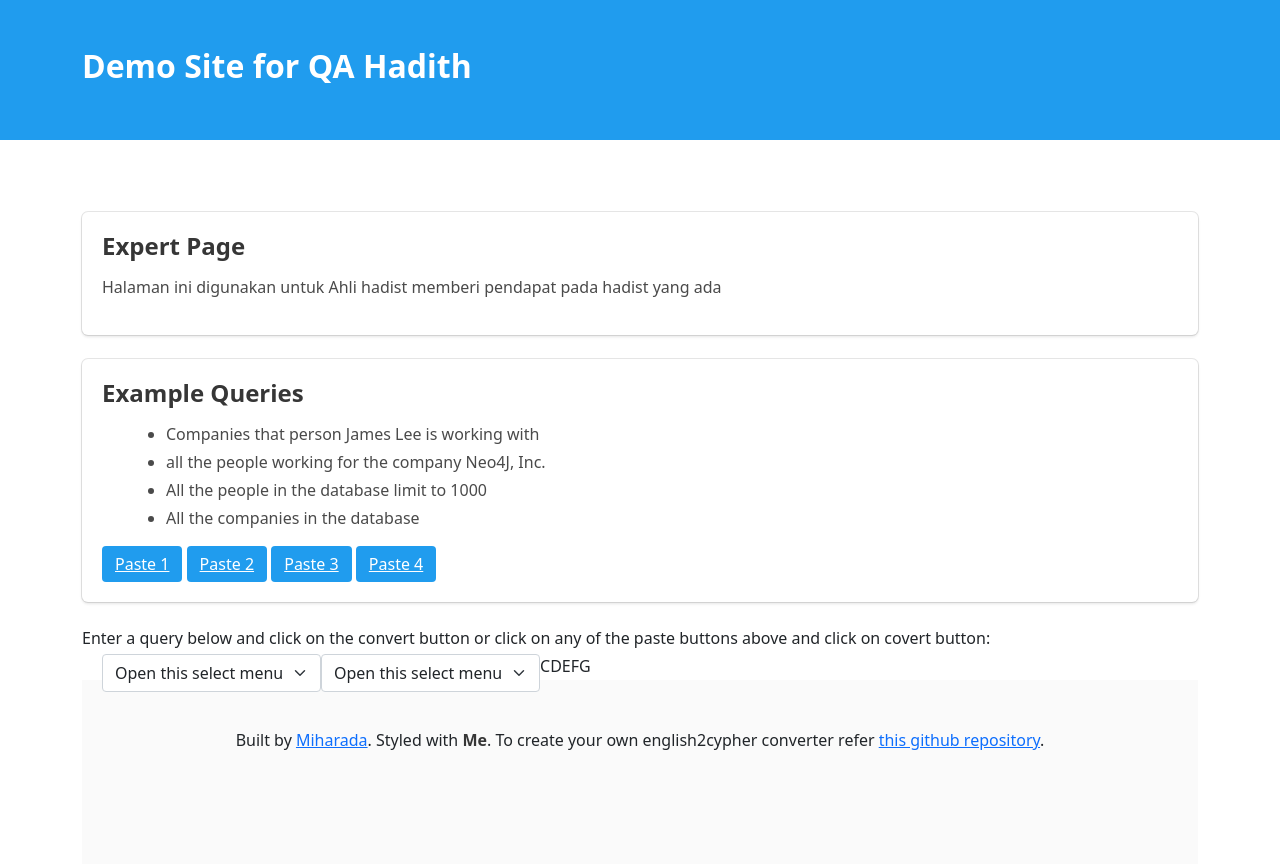
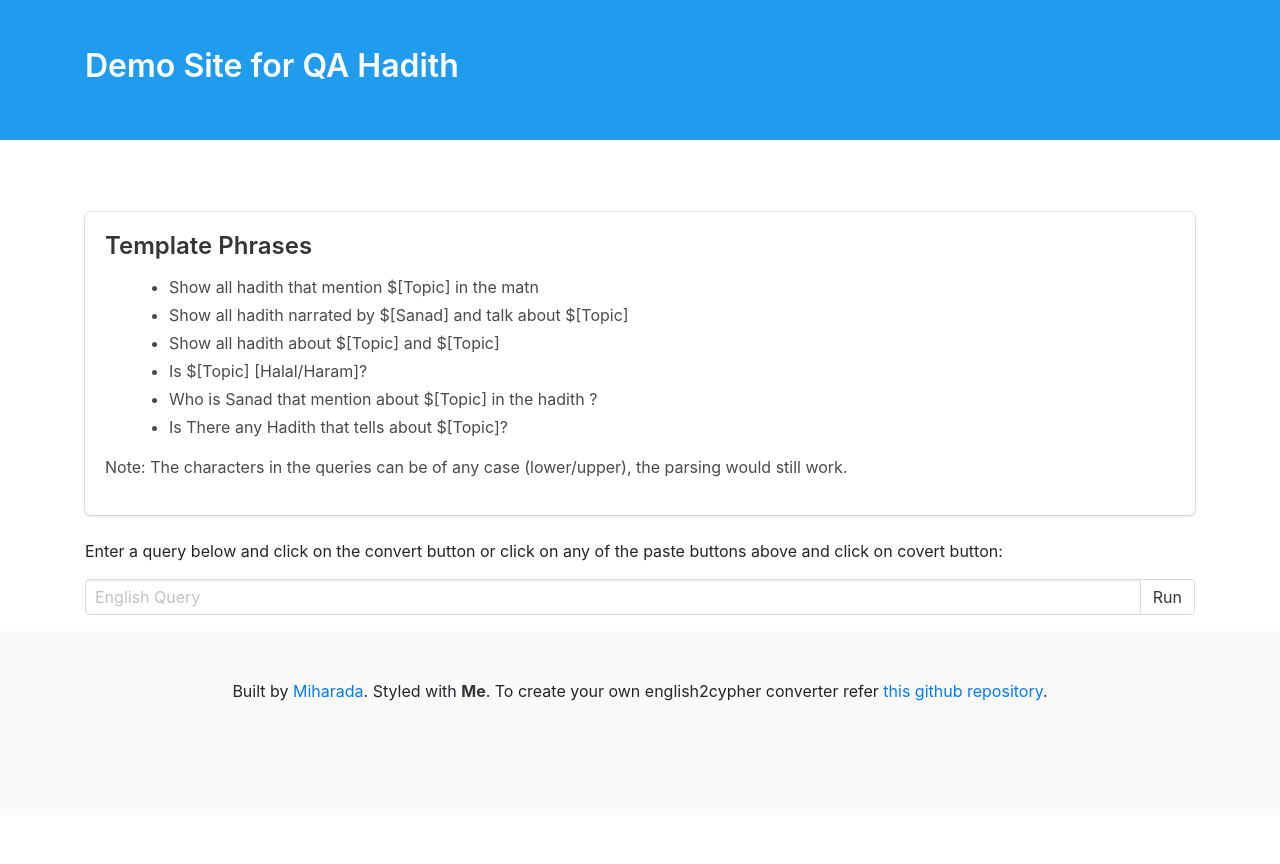
Before and after one commit to Miharada/QA-Hadith-Neo4j, a Flask app: page /expertpage in a window 1280 px wide. After the commit the page ends 701 px from the top, so only its background shows below. Run offline with Flask 2, Linux system fonts and the light colour scheme; some libraries are stand-ins or nearby versions.

Commit message:
Add files via upload

```diff
--- a/templates/ExpertPage.html
+++ b/templates/ExpertPage.html
@@ -13,6 +13,16 @@
 <script src="https://cdn.datatables.net/1.11.3/js/jquery.dataTables.min.js" type="text/javascript"></script>
 <link rel="stylesheet" href="https://cdn.datatables.net/1.11.3/css/jquery.dataTables.min.css"></script>
 
+<link rel='stylesheet' href='https://cdnjs.cloudflare.com/ajax/libs/font-awesome/4.7.0/css/font-awesome.min.css'>
+
+<link rel="stylesheet" href="https://fonts.googleapis.com/css?family=Source+Sans+Pro:300,400,400i,700&display=fallback">
+    <link rel="stylesheet" href="https://stackpath.bootstrapcdn.com/bootstrap/4.1.3/css/bootstrap.min.css" integrity="sha384-MCw98/SFnGE8fJT3GXwEOngsV7Zt27NXFoaoApmYm81iuXoPkFOJwJ8ERdknLPMO" crossorigin="anonymous">
+    <script src="https://code.jquery.com/jquery-3.2.1.slim.min.js" integrity="sha384-KJ3o2DKtIkvYIK3UENzmM7KCkRr/rE9/Qpg6aAZGJwFDMVNA/GpGFF93hXpG5KkN" crossorigin="anonymous"></script>
+    <script src="https://cdnjs.cloudflare.com/ajax/libs/popper.js/1.12.9/umd/popper.min.js" integrity="sha384-ApNbgh9B+Y1QKtv3Rn7W3mgPxhU9K/ScQsAP7hUibX39j7fakFPskvXusvfa0b4Q" crossorigin="anonymous"></script>
+    <script src="https://maxcdn.bootstrapcdn.com/bootstrap/4.0.0/js/bootstrap.min.js" integrity="sha384-JZR6Spejh4U02d8jOt6vLEHfe/JQGiRRSQQxSfFWpi1MquVdAyjUar5+76PVCmYl" crossorigin="anonymous"></script>
+
+
+    <link rel="stylesheet" href="https://maxcdn.bootstrapcdn.com/bootstrap/4.0.0/css/bootstrap.min.css" integrity="sha384-Gn5384xqQ1aoWXA+058RXPxPg6fy4IWvTNh0E263XmFcJlSAwiGgFAW/dAiS6JXm" crossorigin="anonymous">
 <!-- https://stackoverflow.com/questions/55614780/pandas-to-datatable-using-jinja2 -->
 
 <section class="hero is-info">
@@ -34,14 +44,22 @@
   <article class="media">
     <div class="media-content">
       <div class="content">
-        <h3>Expert Page</h3>
-        <p>Halaman ini digunakan untuk Ahli hadist memberi pendapat pada hadist yang ada</p>
+        <h3>Template Phrases</h3>
+        <ul>
+          <li>Show all hadith that mention $[Topic] in the matn</li>
+          <li>Show all hadith narrated by $[Sanad] and talk about $[Topic]</li>
+          <li>Show all hadith about $[Topic] and $[Topic]</li>
+          <li>Is $[Topic] [Halal/Haram]?</li>
+          <li>Who is Sanad that mention about $[Topic] in the hadith ?</li>
+          <li>Is There any Hadith that tells about $[Topic]?</li>
+        </ul>
+        <p>Note: The characters in the queries can be of any case (lower/upper), the parsing would still work.</p>
       </div>
     </div>
   </article>
 </div>
 
-<div class="box">
+<!-- <div class="box">
   <article class="media">
     <div class="media-content">
       <div class="content">
@@ -59,55 +77,100 @@
       </div>
     </div>
   </article>
-</div>
+</div> -->
 
 <p>Enter a query below and click on the convert button or click on any of the paste buttons above and click on covert button:</p>
-<form method="POST" action=""{{ url_for('generateHadith') }}"">
-  <div>
-    <ul class="columns" data-columns="2">
-        <li>
-          <select class="form-select" aria-label="Default select example">
-            <option selected>Open this select menu</option>
-            <option value="1">One</option>
-            <option value="2">Two</option>
-            <option value="3">Three</option>
-          </select>
-        </li>
-        <li>
-          <select class="form-select" aria-label="Default select example">
-            <option selected>Open this select menu</option>
-            <option value="1">One</option>
-            <option value="2">Two</option>
-            <option value="3">Three</option>
-          </select>
-        </li>
-        <li>C</li>
-        <li>D</li>
-        <li>E</li>
-        <li>F</li>
-        <li>G</li>
-    </ul>
-</div>
+<form method="POST" action=""{{ url_for('expertcommentprocess') }}"">
+  <div class="field has-addons">
+    <p class="control is-expanded">
+    <input class="input" type="text" placeholder="English Query" name="statement" value="{{statement}}" data-multiple>
+    </p>
+    <p class="control">
+    <button class="button" type="submit">Run</button>
+    </p>
+  </div>
 </form>
+
+{% if rules %}
+  <p>Rule Tidak ditemukan</p>
+{% endif %}
 
 {% if tableHadith %}
 <div id="mytablediv">
-
+  <table class="table">
+    <thead class="thead-dark">
+      <tr>
+        <th scope="col">Question</th>
+        <th scope="col">Answer</th>
+        <th scope="col">Matn</th>
+        <th scope="col">Input Comment</button></th>
+      </tr>
+    </thead>
+    <tbody>
+      {% for i in range(datas|length) %}
+        <tr>
+          <td id="Question" value="{{datas.iloc[i][0]}}">{{datas.iloc[i][0]}}</td>
+          <td id="Answer">{{datas.iloc[i][1]}}</td>
+          <td id="Matn">{{datas.iloc[i][2]}}</td>
+          <td><button type="button" style='font-size:24px' class="inputexpert btn btn-success" data-toggle="modal" data-target="#exampleModal" data-id="{{datas.iloc[i][2]}}"><i class='fa fa-commenting'></i></button></td>
+        </tr>
+      {% endfor %}
+    </tbody>
+  </table>
 </div>
 
 {% endif %}
-
-
 
 <script>
   $(document).ready(function() {
     $('#a_nice_table').DataTable({
       pageLength:5,
-      lengthMenu:[[5, 10, 20, -1], [5, 10, 20, 'All']]
+      lengthMenu:[[5, 10, 20, -1], [5, 10, 20, 'All']],
+      order : [[ 0, "desc" ]]
     });
 });
 </script>
+
+<div class="modal fade" id="exampleModal" tabindex="-1" role="dialog" aria-labelledby="exampleModalLabel" aria-hidden="true">
+  <div class="modal-dialog" role="document">
+    <div class="modal-content">
+      <div class="modal-header">
+        <h5 class="modal-title" id="exampleModalLabel">Modal title</h5>
+        <button type="button" class="close" data-dismiss="modal" aria-label="Close">
+          <span aria-hidden="true">&times;</span>
+        </button>
+      </div>
+      <div class="modal-body">
+        <form action="{{ url_for('expertincomment') }}" method="POST" enctype="multipart/form-data" id="myForm">
+          <div class="form-group">
+            <label for="recipient-name" class="col-form-label">Expert's Name:</label>
+            <input type="text" class="form-control" name="recipient-name">
+          </div>
+          <div class="form-group">
+            <label for="message-text" class="col-form-label">Comment:</label>
+            <textarea class="form-control" name="message-text"></textarea>
+          </div>
+           <input id="idmatn" name="nummatn" type="">
+          <button type="button" class="btn btn-secondary" data-dismiss="modal">Cancel</button>
+          <button type="submit" class="btn btn-primary">Submit</button>
+        </form>
+      </div>
+      </div>
+    </div>
+  </div>
+</div>
+
+
 </body>
+<script type="text/javascript">
+  $(document).on("click", ".inputexpert", function () {
+    var myid = $(this).data('id');
+    $("#idmatn").val( myid );
+
+
+
+});
+</script>
 
 <footer class="footer">
   <div class="container">
```
